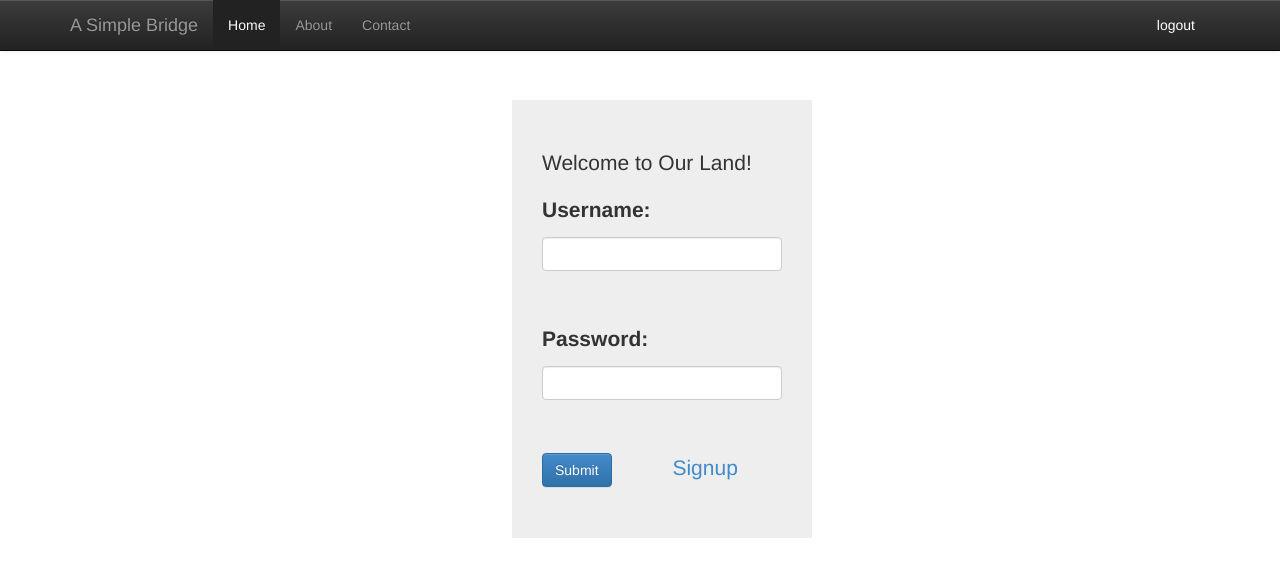
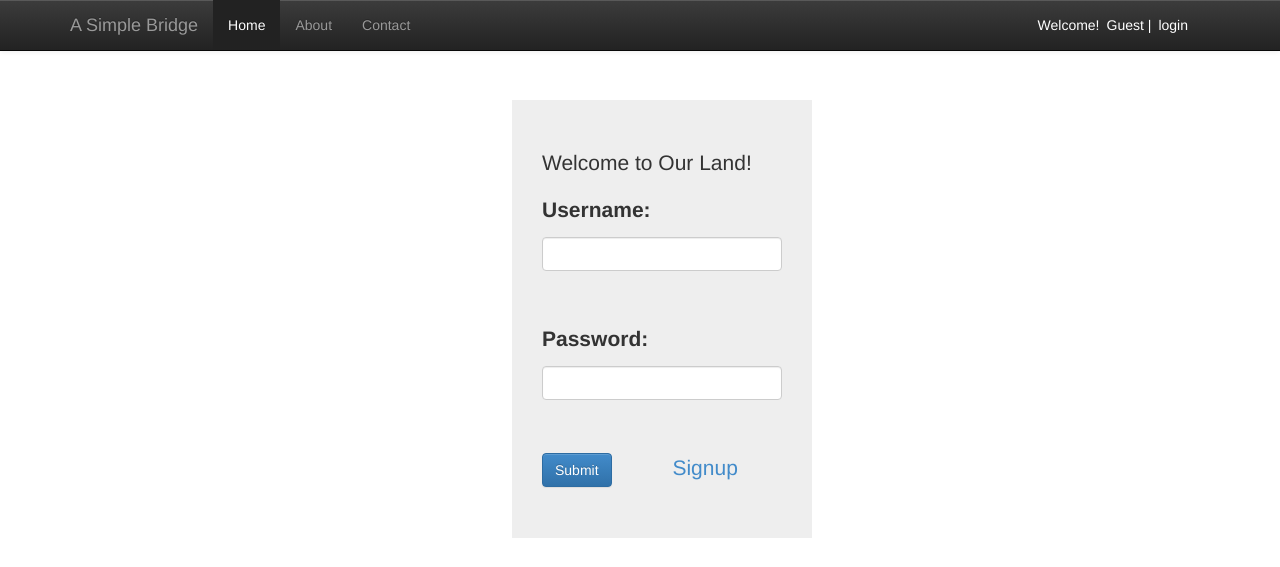
Before and after one commit to swh290/asimplebridge, a Django app: page / in a window 1280 px wide; the page is wider, and only the part inside the window is pictured. Shown: the top 567 px of that part. Run offline with Django 3.2, Linux system fonts and the light colour scheme; some libraries are stand-ins or nearby versions.

Commit message:
fix login bug and username on header

```diff
--- a/asimplebridge/static/css/main.css
+++ b/asimplebridge/static/css/main.css
@@ -23,7 +23,7 @@ form
 
 .l_logout
 {
-  margin-top: 15px;
+
 }
 
 .l_logout:hover
@@ -69,3 +69,9 @@ footer
   color: wheat;
   margin: 5px;
 }
+
+.header-text
+{
+  color: white;
+  margin: 15px 7px 0 0;
+}
--- a/asimplebridge/templates/base.html
+++ b/asimplebridge/templates/base.html
@@ -20,13 +20,20 @@
           </button>
           <a class="navbar-brand" href="/">A Simple Bridge</a>
         </div>
-        <div class="collapse navbar-collapse">
+        <div class="collapse navbar-collapse ">
           <ul class="nav navbar-nav">
             <li class="active"><a href="#">Home</a></li>
             <li><a href="#about">About</a></li>
             <li><a href="#contact">Contact</a></li>
           </ul>
-          <a href="/logout/" class='pull-right l_logout s_logout'>logout</a>
+
+          {% if userName != None%}
+            <a href="/logout" class='pull-right l_logout s_logout header-text'>logout</a>
+          {% else %}
+            <a href="/login" class='pull-right l_logout s_logout header-text'>login</a>
+          {% endif %}
+          <span class='pull-right header-text'> {{ userName|default:"Guest" }} | </span>
+          <span class='pull-right header-text'>Welcome!</span>
         </div><!--/.nav-collapse -->
       </div>
     </div>
--- a/asimplebridge/views.py
+++ b/asimplebridge/views.py
@@ -17,8 +17,7 @@ def login(request):
       if user.is_active:
         userName = request.user
         auth.login(request, user)
-        return HttpResponseRedirect("/")
-  return render(request, 'login.html', locals())
+  return HttpResponseRedirect("/")
 
 def signup(request):
   return render(request, 'signup.html', locals())
```
